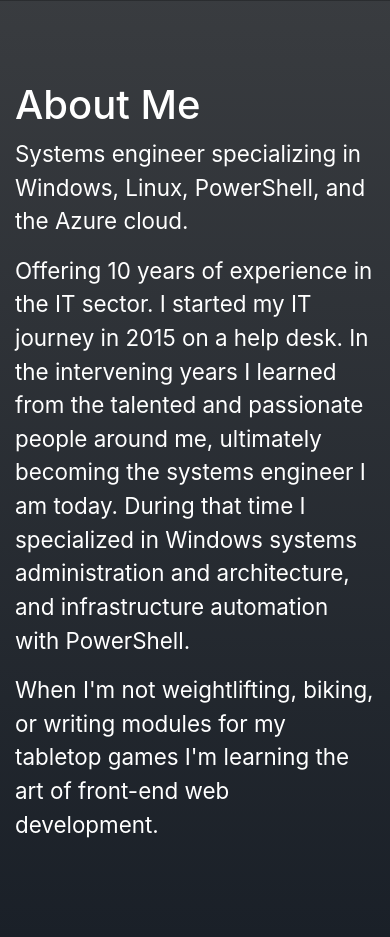
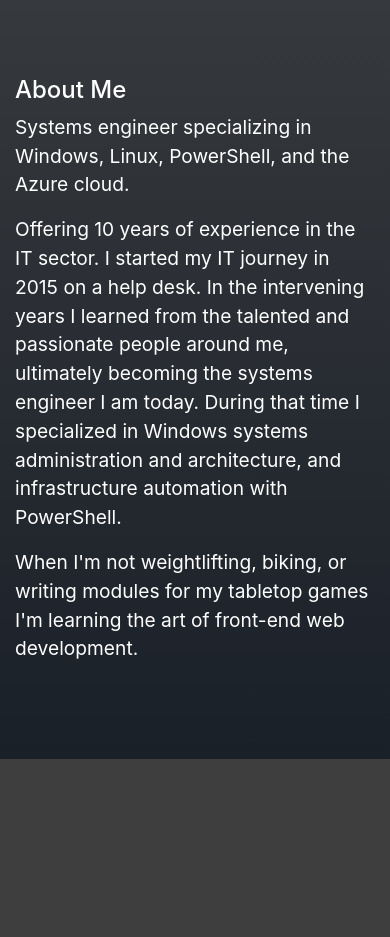
Before and after one commit to snyduck/jrsnyder.tech, a Flask app: page / in a window 390 px wide. Shown: the part 848-1785 px from the top of the page. After the commit the page ends 1607 px from the top, so only its background shows below. Run offline with Flask 3, Linux system fonts and the light colour scheme; some libraries are stand-ins or nearby versions.

Commit message:
Adjusted normal and mobile styles
Tweaked font sizes to look prettier as well

```diff
--- a/static/css/styles.css
+++ b/static/css/styles.css
@@ -41,12 +41,23 @@ body
 .site-content {
   font-size: 1.4rem;
 }
+.site-content h1 {
+  font-size: 2rem;
+}
+.site-content p {
+  font-size: 1.2rem;
+}
 
 @media only screen and (max-width: 993px) {
+  #intro-banner {
+    padding: 3rem 0;
+    min-height: 100vh;
+  }
   .name {
     text-align: center;
     font-size: 3rem;
     padding: 0;
+    margin: 0;
   }
 
   .picture {
@@ -58,4 +69,10 @@ body
   .headshot {
     width: 18rem;
   }
+  .site-content {
+    font-size: 1rem;
+  }
+  .site-content h1 {
+    font-size: 1.5rem;
+  }
 }
```
